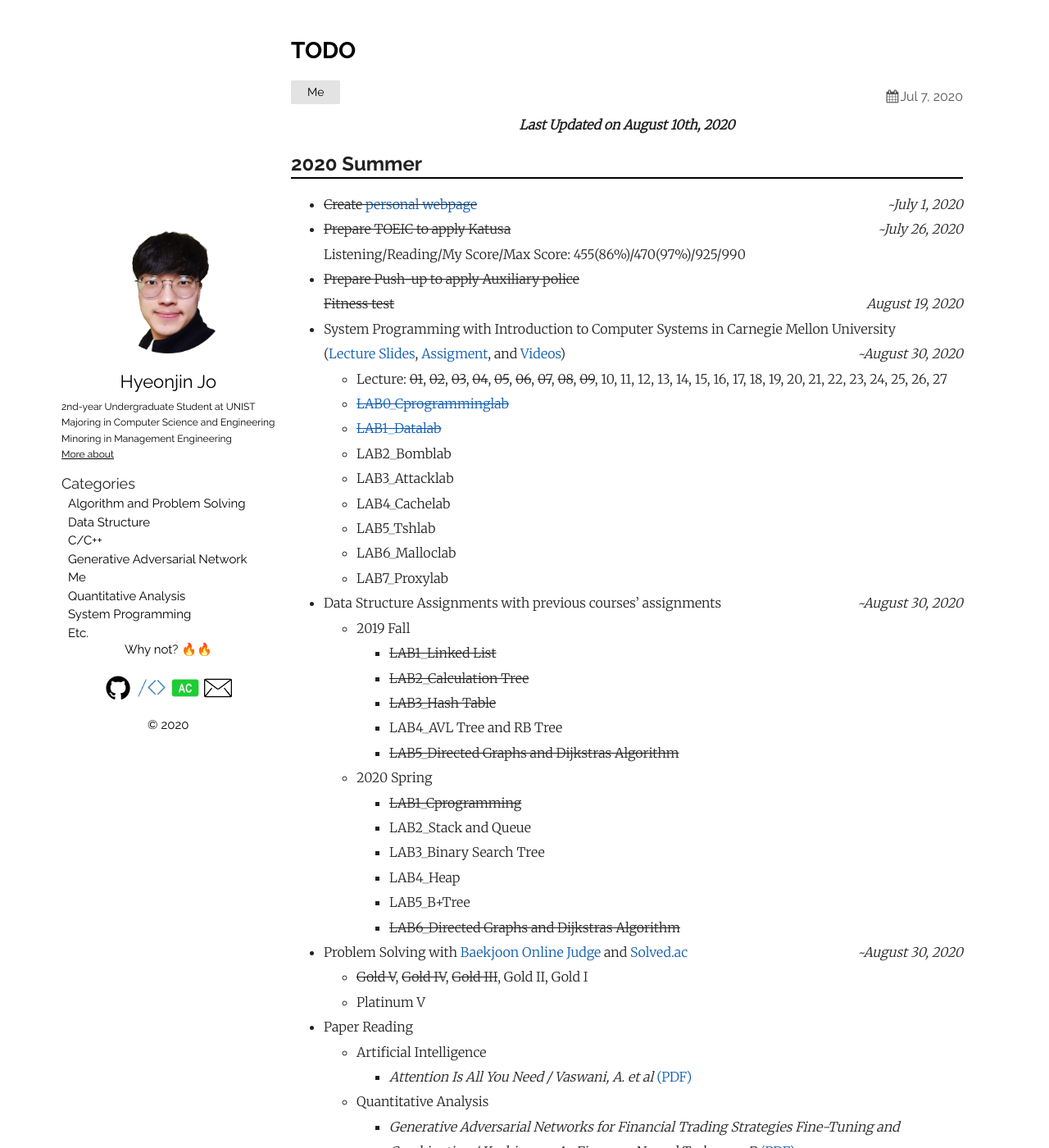
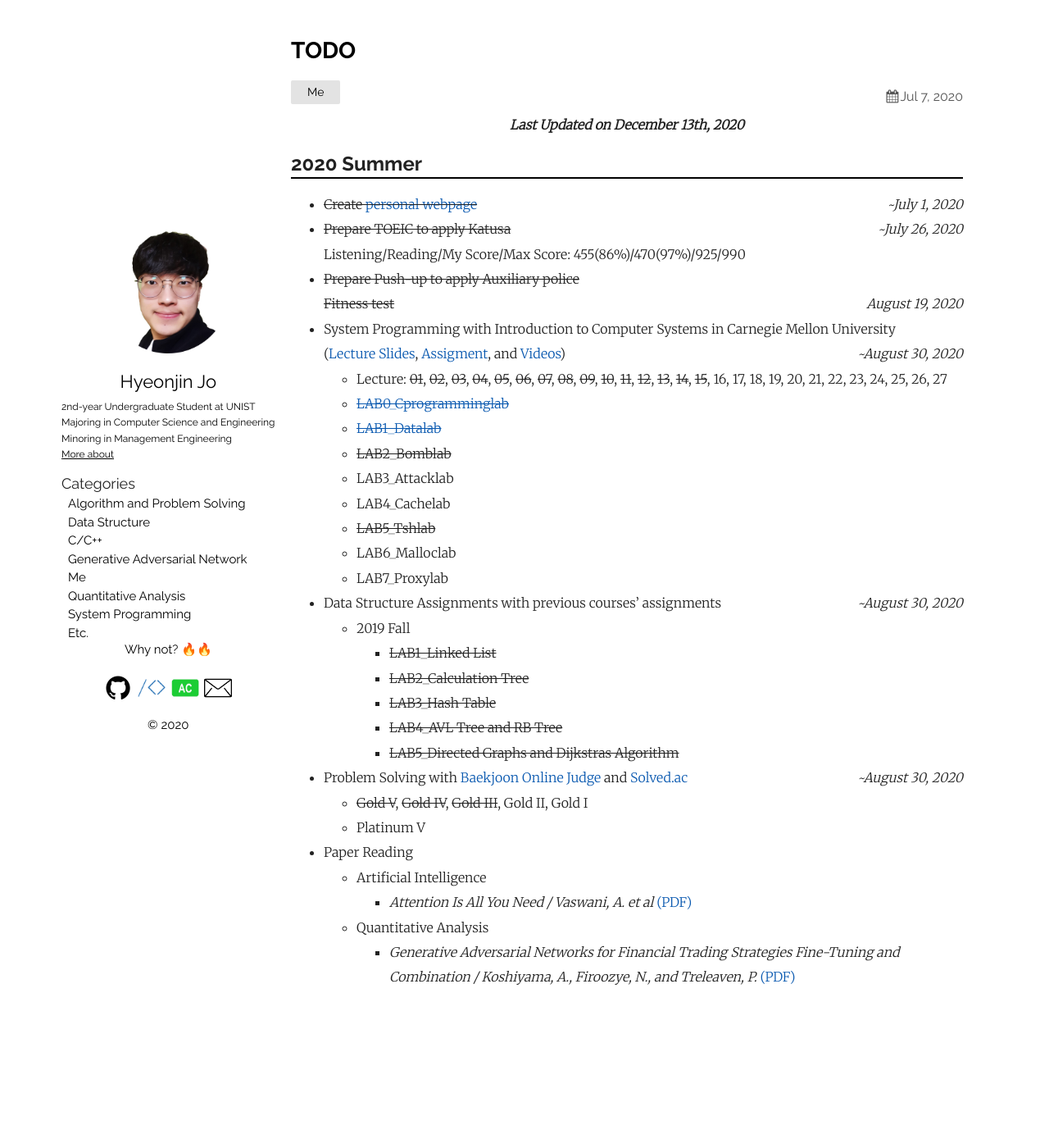
Before and after one commit to thinkin9/thinkin9.github.io, a Jekyll site: the page built from _posts/2020-07-07-TODO.markdown, in a window 1280 px wide and 1400 px high. Shown: the whole window at 82% size. Built offline with Jekyll 4.4.1, drawn with Linux system fonts in a browser that asks for light colours.

Commit message:
20201213

```diff
--- a/_posts/2020-07-07-TODO.markdown
+++ b/_posts/2020-07-07-TODO.markdown
@@ -5,7 +5,7 @@ date:   2020-07-07 16:04:19 +0900
 categories: Me
 ---
 
-<div style="text-align: center"><i><b>Last Updated on August 10th, 2020</b></i></div>
+<div style="text-align: center"><i><b>Last Updated on December 13th, 2020</b></i></div>
 
 ## 2020 Summer
 <hr style="height: 2px; border:none; margin-top: -1em; margin-bottom:0.5em; padding: 0; background:black">
@@ -17,13 +17,13 @@ Listening/Reading/My Score/Max Score: 455(86%)/470(97%)/925/990
 ~~Fitness test~~ <span style="float: right"> *August 19, 2020* </span>
 - System Programming with Introduction to Computer Systems in Carnegie Mellon University <span style="float: right"> *~August 30, 2020* </span>
 ([Lecture Slides](http://www.cs.cmu.edu/afs/cs/academic/class/15213-s20/www/schedule.html), [Assigment](http://csapp.cs.cmu.edu/3e/labs.html), and [Videos](https://scs.hosted.panopto.com/Panopto/Pages/Sessions/List.aspx#folderID=%22b96d90ae-9871-4fae-91e2-b1627b43e25e%22&maxResults=250&sortColumn=1&sortAscending=true))
-    - Lecture: ~~01~~, ~~02~~, ~~03~~, ~~04~~, ~~05~~, ~~06~~, ~~07~~, ~~08~~, ~~09~~, 10, 11, 12, 13, 14, 15, 16, 17, 18, 19, 20, 21, 22, 23, 24, 25, 26, 27
+    - Lecture: ~~01~~, ~~02~~, ~~03~~, ~~04~~, ~~05~~, ~~06~~, ~~07~~, ~~08~~, ~~09~~, ~~10~~, ~~11~~, ~~12~~, ~~13~~, ~~14~~, ~~15~~, 16, 17, 18, 19, 20, 21, 22, 23, 24, 25, 26, 27
     - [~~LAB0_Cprogramminglab~~](https://thinkin9.github.io/system_programming/2020/07/08/CS-15-213-LAB0.html)
     - [~~LAB1_Datalab~~](https://thinkin9.github.io/system_programming/2020/08/06/CS-15-213-LAB1.html)
-    - LAB2_Bomblab
+    - ~~LAB2_Bomblab~~
     - LAB3_Attacklab
     - LAB4_Cachelab
-    - LAB5_Tshlab
+    - ~~LAB5_Tshlab~~
     - LAB6_Malloclab
     - LAB7_Proxylab
 - Data Structure Assignments with previous courses' assignments <span style="float: right"> *~August 30, 2020* </span>
@@ -31,15 +31,8 @@ Listening/Reading/My Score/Max Score: 455(86%)/470(97%)/925/990
         - ~~LAB1_Linked List~~
         - ~~LAB2_Calculation Tree~~
         - ~~LAB3_Hash Table~~
-        - LAB4_AVL Tree and RB Tree
+        - ~~LAB4_AVL Tree and RB Tree~~
         - ~~LAB5_Directed Graphs and Dijkstras Algorithm~~
-    - 2020 Spring
-        - ~~LAB1_Cprogramming~~
-        - LAB2_Stack and Queue
-        - LAB3_Binary Search Tree
-        - LAB4_Heap
-        - LAB5_B+Tree
-        - ~~LAB6_Directed Graphs and Dijkstras Algorithm~~
 - Problem Solving with [Baekjoon Online Judge](https://www.acmicpc.net/) and [Solved.ac](https://solved.ac/) <span style="float: right"> *~August 30, 2020* </span>
     - ~~Gold V~~, ~~Gold IV~~, ~~Gold III~~, Gold II, Gold I
     - Platinum V
```
